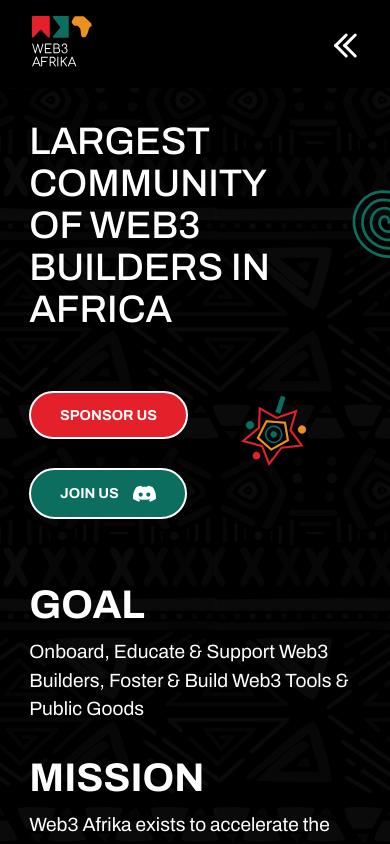
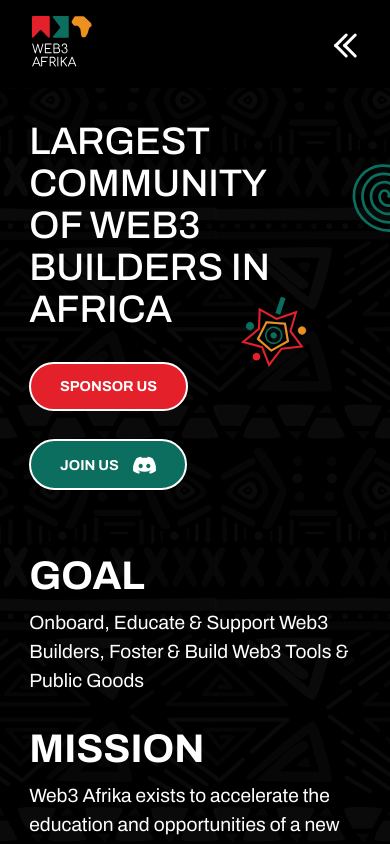
Before and after one commit to Web3Afrika/web3afrika.com-v2, a React (Create React App) app: page /about in a window 390 px wide. Shown: the top 844 px of the page. Built offline with nearby package versions, Linux system fonts and the light colour scheme.

Commit message:
fix: fixed styling

```diff
--- a/src/components/Utils/Utils.module.scss
+++ b/src/components/Utils/Utils.module.scss
@@ -75,7 +75,7 @@
   width: fit-content;
 
   &:nth-of-type(even) {
-    margin-left: 1.5em;
+    margin-left: 1em;
 
     @media screen and (max-width: 768px) {
       margin-left: 0;
--- a/src/pages/About/About.module.scss
+++ b/src/pages/About/About.module.scss
@@ -8,7 +8,7 @@
       url("./../../assets/images/yellow-coil.svg");
     background-repeat: no-repeat, no-repeat, no-repeat;
     background-size: 5em, 4em, 3em;
-    background-position: 75% 12%, 108% 4%, 85% 46.5%;
+    background-position: 75% 8.2%, 108% 3%, 85% 36%;
     padding-top: 2em;
   }
 
@@ -26,6 +26,12 @@
   &Buttons {
     display: flex;
     margin: 4em 0;
+
+    a {
+      &:nth-of-type(1) {
+        margin-top: 0;
+      }
+    }
 
     @media screen and (max-width: 768px) {
       flex-direction: column;
--- a/src/pages/Home/Home.module.scss
+++ b/src/pages/Home/Home.module.scss
@@ -16,7 +16,7 @@
     background-image: url("./../../assets/images/star.svg"),
       url("./../../assets/images/yellow-coil.svg"),
       url("./../../assets/images/green-coil.svg"),
-      url("./../../assets/images/dot-box.svg");
+      url("./../../assets/images/light-dot-box.svg");
     background-repeat: no-repeat, no-repeat, no-repeat, no-repeat;
     background-size: 5em, 2.8em, 4em, 12em;
     background-position: 87% 28%, 72% 2%, 5% 52%, 140% 65%;
```
Also changed, not shown: src/assets/images/light-dot-box.svg (added).
